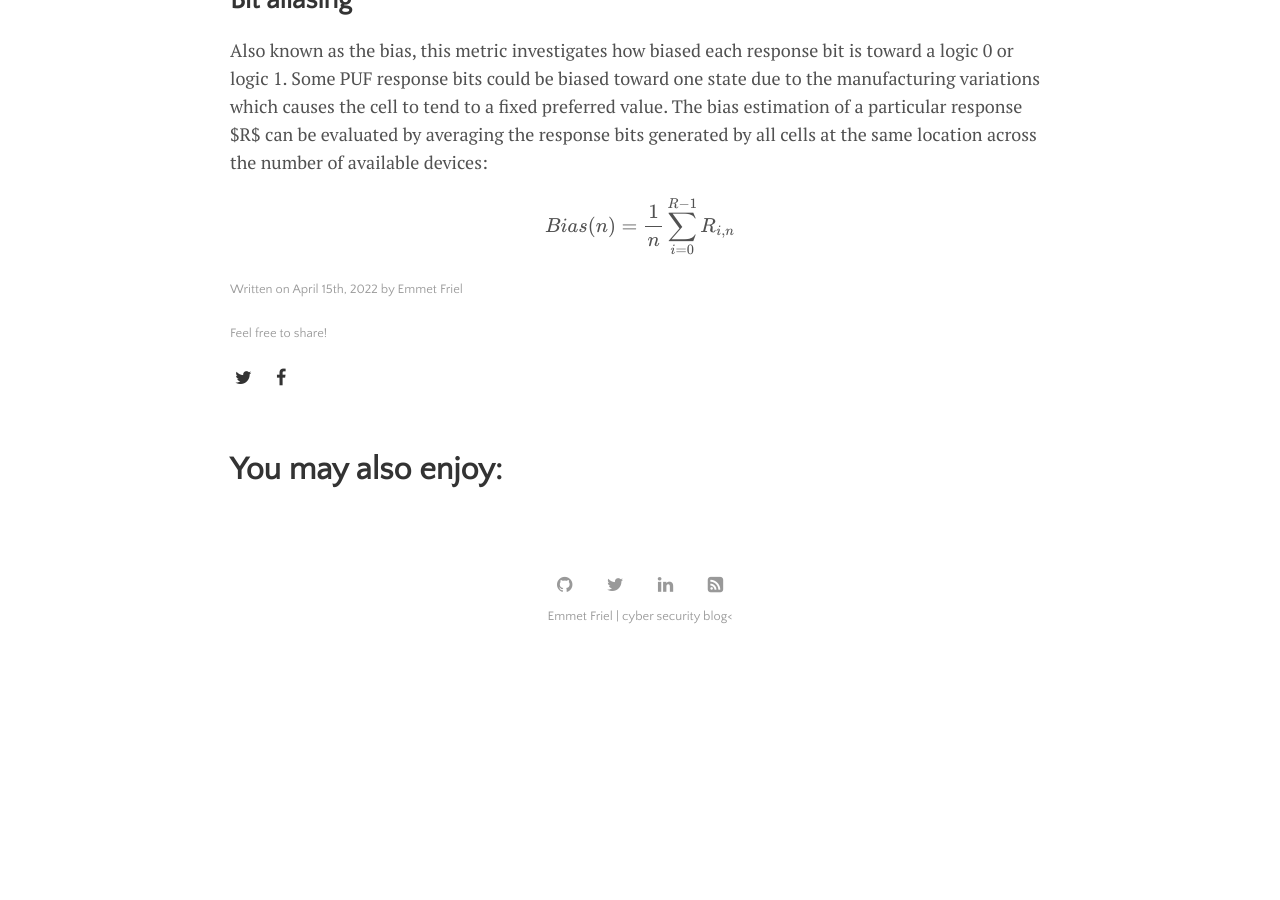
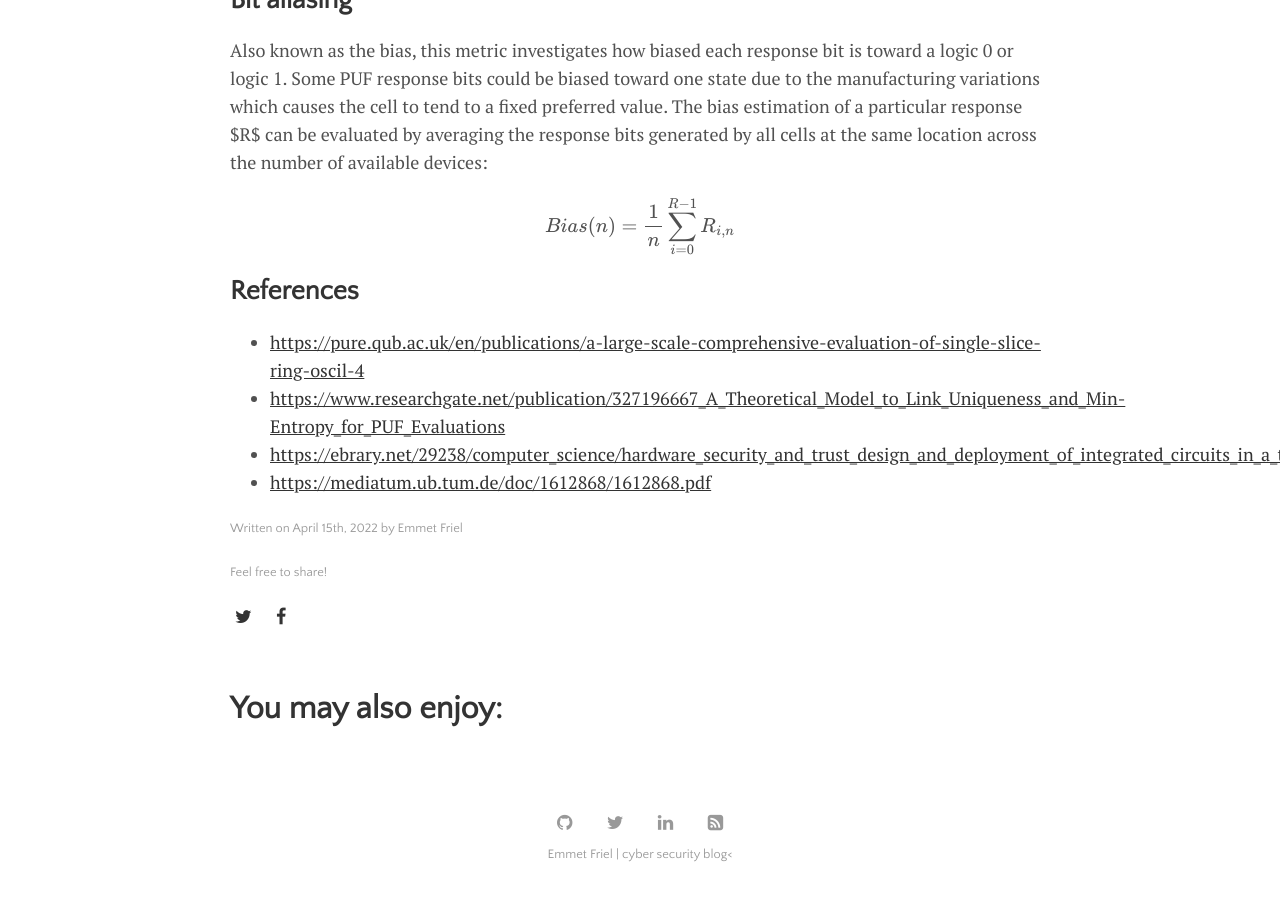
Before and after one commit to efriel94/ef_blog, a Jekyll site: the page built from _posts/Cryptography/2022-04-15-puf-metrics.md, in a window 1280 px wide and 900 px high, scrolled down 6711 px. Built offline with Jekyll 4.4.1, drawn with Linux system fonts in a browser that asks for light colours; formulas are drawn with MathJax 3; comment, search, counter and statistics services are not loaded; before the commit the page ends 7373 px from its top, so only the background shows below that.

Commit message:
Added references

```diff
--- a/_posts/Cryptography/2022-04-15-puf-metrics.md
+++ b/_posts/Cryptography/2022-04-15-puf-metrics.md
@@ -183,5 +183,10 @@ $$
 Bias(n) = \frac{1}{n}\sum_{i=0}^{R-1}R_{i,n}
 $$
 
+## References
+- [https://pure.qub.ac.uk/en/publications/a-large-scale-comprehensive-evaluation-of-single-slice-ring-oscil-4](https://pure.qub.ac.uk/en/publications/a-large-scale-comprehensive-evaluation-of-single-slice-ring-oscil-4)
+- [https://www.researchgate.net/publication/327196667_A_Theoretical_Model_to_Link_Uniqueness_and_Min-Entropy_for_PUF_Evaluations](https://www.researchgate.net/publication/327196667_A_Theoretical_Model_to_Link_Uniqueness_and_Min-Entropy_for_PUF_Evaluations)
+- [https://ebrary.net/29238/computer_science/hardware_security_and_trust_design_and_deployment_of_integrated_circuits_in_a_threatened_environmen](https://ebrary.net/29238/computer_science/hardware_security_and_trust_design_and_deployment_of_integrated_circuits_in_a_threatened_environmen)
+- [https://mediatum.ub.tum.de/doc/1612868/1612868.pdf](https://mediatum.ub.tum.de/doc/1612868/1612868.pdf)
 
 <!-- one must have, first of all, a solid grounding in the PUF design and implementation concepts, basic cryptography knowledge and the numerous statistical metrics associated, PUF co and resources are far and few in explaining those metrics in layman terms for us non-academics. To understand how to those metrics requires a basic understanding in statistical analysis, PUF concepts,     -->
```
